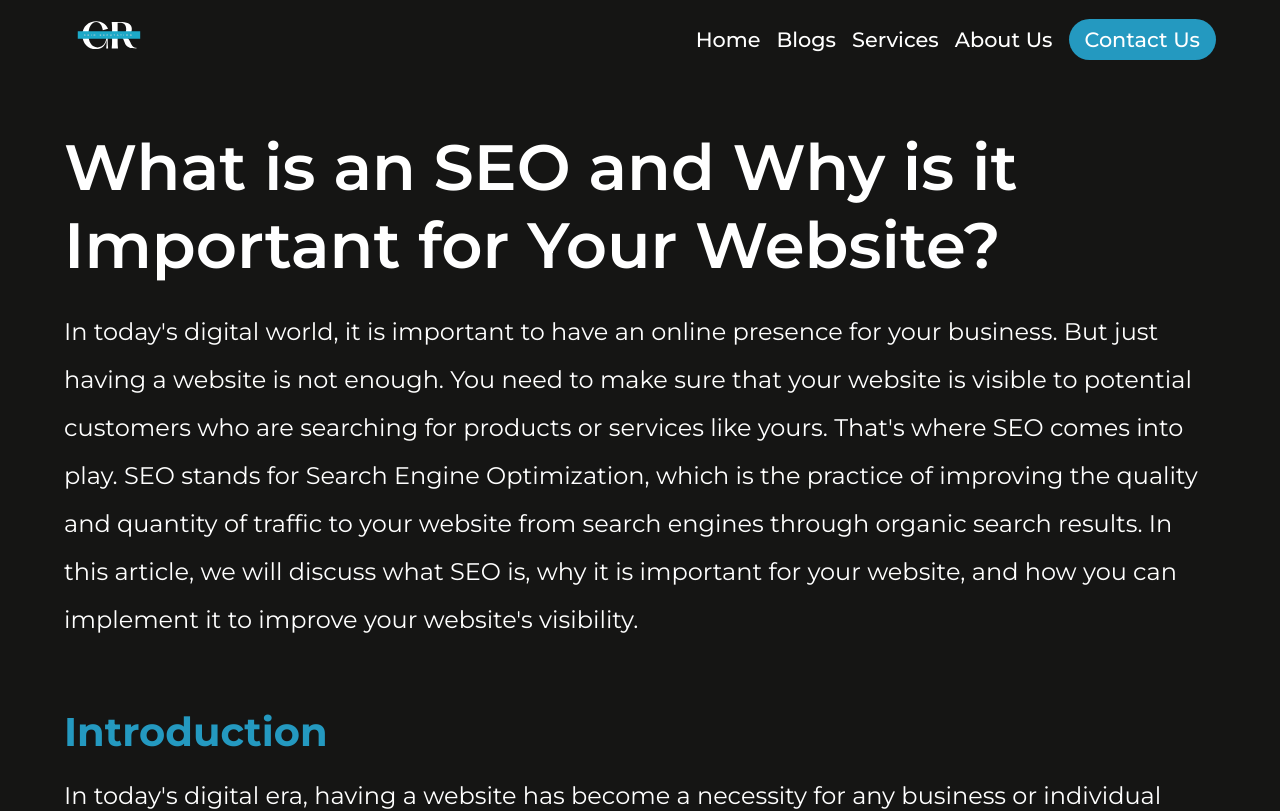
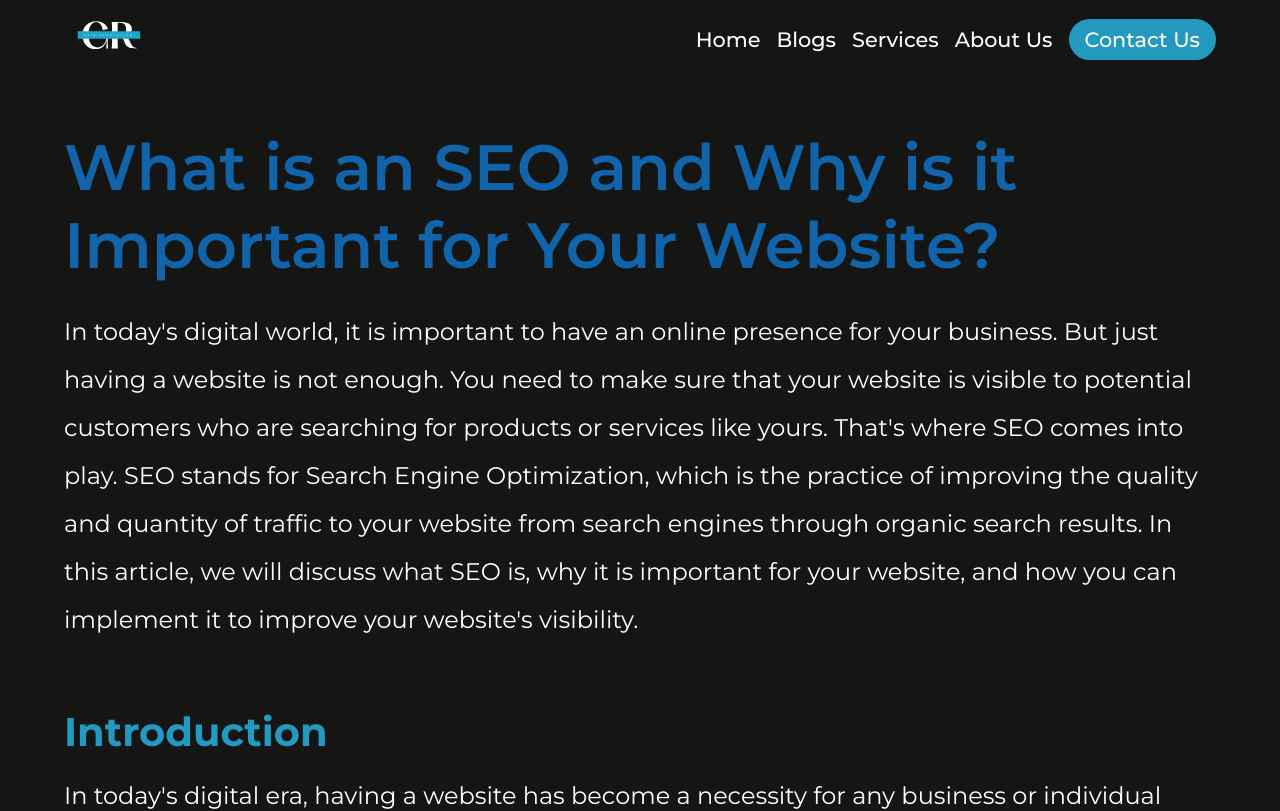
Before and after one commit to Rav1639/gridReputation, a Next.js app: page /blog1 in a window 1280 px wide. Shown: the top 811 px of the page. Built offline with nearby package versions, Linux system fonts and the light colour scheme.

Commit message:
added color to heading in blog

```diff
--- a/styles/blogs.module.css
+++ b/styles/blogs.module.css
@@ -5,7 +5,7 @@
     font-size: 4rem;
     padding-bottom: 0.5rem;
     font-weight: 600;
-    color: white;
+    color: #1163aa;
 }
 .subHead{
     font-size: 1.7rem;
```
